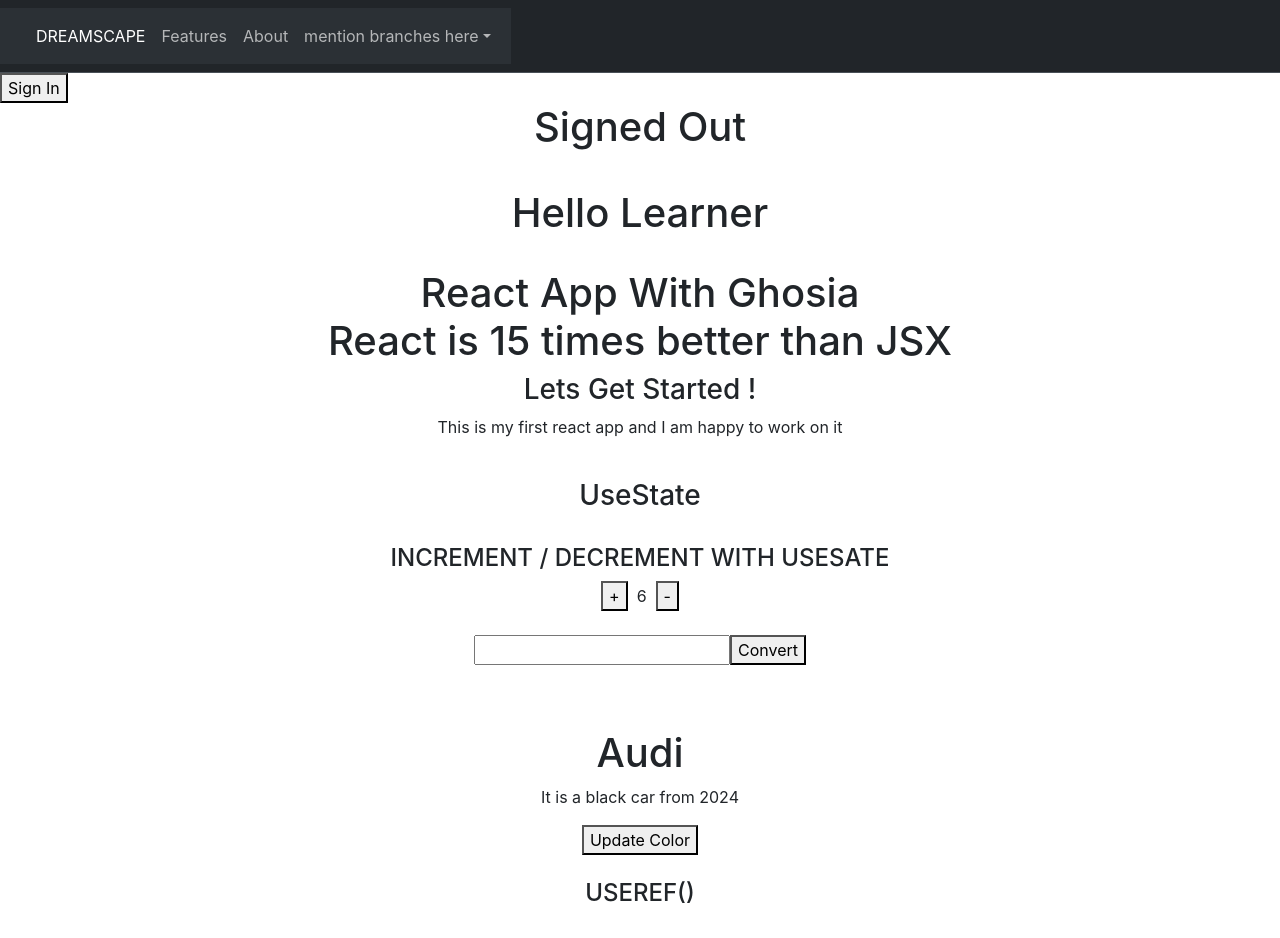
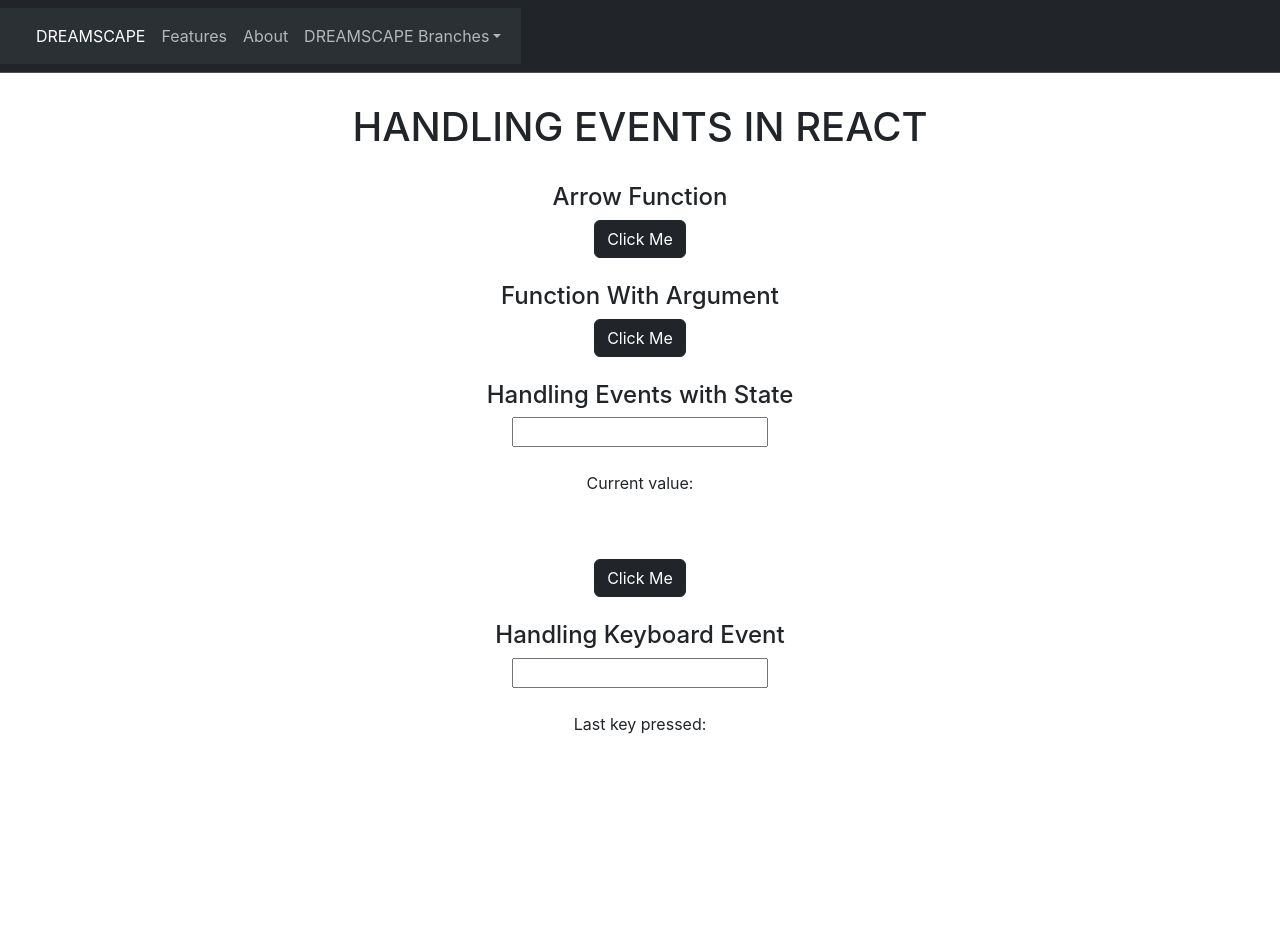
Before and after one commit to ghosiajaved/React, a React (Create React App) app: page / in a window 1280 px wide. Shown: the top 938 px of the page. After the commit the page ends 800 px from the top, so only its background shows below. Built offline with nearby package versions, Linux system fonts and the light colour scheme.

Commit message:
Event Handling In React

```diff
--- a/src/App.css
+++ b/src/App.css
@@ -28,3 +28,8 @@
 .intro{
   text-align: center;
 }
+
+.mouseOver{
+  background-color: black;
+  color: white;
+}
--- a/src/App.js
+++ b/src/App.js
@@ -1,26 +1,40 @@
 
 import './App.css';
-import React, { useEffect, useState } from 'react'
+import React, { useState } from 'react'
 import Navbar from './components/Navbar';
-import State from './components/State';
-import Btn from './components/Btn';
 
-var name = "Learner";
-const x = 5;
-let text = " ";
-if (x >= 5) {
-  text = "Lets Get Started !";
-}
-
-export const Context = React.createContext();
 
 function App() {
 
-  useEffect(() => {
-    console.log("Component Rendered");
-  })
+  const handleClick = () => {
+    alert("WELCOME TO HANDLING EVENTS TUTORIAL");
+  }
 
-  const [signedIn, setSignedIn] = useState(false);
+  const handleMouseOver = () => {
+    alert("Mouse Is Pointed Over Me");
+  }
+
+  function handleClickOp(message) {
+    alert(message);
+  }
+
+  const [inputValue, setInputValue] = useState('');
+
+  function handleChange(e) {
+    setInputValue(e.target.value);
+  }
+
+  function handleClick1(e) {
+    console.log('Event type:', e.type);
+    console.log('Button clicked:', e.target.innerText);
+  }
+
+  const [key, setKey] = useState('');
+
+  function handleKeyDown(event) {
+    setKey(event.key);
+  }
+
 
   return (
 
@@ -28,30 +42,48 @@ function App() {
       {/*  JSX makes it easier to write and add HTML in React.
        JSX converts HTML tags into react elements. */}
 
-      <Context.Provider value={[signedIn, setSignedIn]}>
-        <Navbar title="DREAMSCAPE" home="Home" features="Features" about="About" />
-        <center>
-            <h1>{signedIn ? "Signed In" : "Signed Out"}</h1>
-          </center>
-      </Context.Provider>
+      <Navbar title="DREAMSCAPE" home="Home" features="Features" about="About" branches="DREAMSCAPE Branches" />
 
-        <div className="container" style={{ width: '800px', height: '710px', paddingTop: '30px' }}>
-          <div className='intro'>
-            <h1>Hello {name}</h1><br></br>
-            <h1>React App With Ghosia <br></br>
-              React is {10 + 5} times better than JSX</h1>
-            <h3>{text}</h3>
-            <p>This is my first react app and
-              I am happy to work on it</p>
+      <div className="container" style={{ width: '800px', height: '710px', paddingTop: '30px' }}>
+        <div className='intro'>
+
+          <h1>HANDLING EVENTS IN REACT</h1>
+          <br></br>
+          <div className='clickButton'>
+            <h4>Arrow Function</h4>
+            <button type="button" class="btn btn-dark" onClick={handleClick}>Click Me</button>
+            <br></br><br></br>
+            <h4>Function With Argument</h4>
+            <button type="button" class="btn btn-dark" onClick={() => handleClickOp("Button was clicked!")}>Click Me</button>
           </div>
           <br></br>
+          <h4>Handling Events with State</h4>
+          <input type="text" value={inputValue} onChange={handleChange} /><br></br><br></br>
+          <p>Current value: {inputValue}</p>
+          <br></br><br></br>
+          <button type="button" class="btn btn-dark" onClick={handleClick1}>Click Me</button>
+          <br></br><br></br>
+          <h4>Handling Keyboard Event</h4>
+          <div>
+            <input type="text" onKeyDown={handleKeyDown} />
+            <br></br><br></br>
+            <p>Last key pressed: {key}</p>
+          </div>
 
-          <State />
-          <br></br> <br></br>
+          {/* <div className='mouseOver' onMouseOver={handleMouseOver}>
+            Point Mouse On Me
+            </div> */}
 
 
 
-    </div >
+        </div>
+
+
+
+
+
+
+      </div >
 
 
 
--- a/src/components/Btn.js
+++ /dev/null
@@ -1,16 +0,0 @@
-import React, { useContext, useState } from 'react'
-import { Context } from '../App'
-
-export default function Btn() {
-
-    const [signedIn, setSignedIn] = useContext(Context);
-
-    return (
-        <div>
-            <button onClick={() => setSignedIn(!signedIn)}>
-                {signedIn ? "Sign Out" : "Sign In"}
-            </button>
-
-        </div>
-    );
-}
--- a/src/components/Navbar.js
+++ b/src/components/Navbar.js
@@ -1,6 +1,5 @@
 import React from 'react'
 import PropTypes from 'prop-types'
-import Btn from './Btn'
 
 
 export default function Navbar(props) {
@@ -43,7 +42,7 @@ export default function Navbar(props) {
                 </nav>
             </nav>
 
-            <Btn />
+
 
         </div>
     )
--- a/src/components/State.js
+++ /dev/null
@@ -1,84 +0,0 @@
-import React, { useEffect, useState, useRef, useCallback } from 'react'
-
-export default function State() {
-    // count is the current state and set count allows you to change this current state
-
-    const [count, setcount] = useState(() => {
-        return 6;
-    })
-    function decrement() {
-        // setcount=>{count+1}  incorrect way
-        setcount(prevcount => prevcount - 1)
-    }
-    function increment() {
-        setcount(prevcount => prevcount + 1)
-    }
-
-    const [text, setText] = useState("");
-
-    const upppercase = () => {
-        setText(text.toUpperCase());
-    }
-
-    const [car, setCar] = useState({
-        brand: "Audi",
-        year: "2024",
-        color: "black"
-    });
-    // triple dots used to keep other values same/consistent
-    const updateColor = () => {
-        setCar(previousState => {
-            return { ...previousState, color: "blue" }
-        });
-    }
-
-    useEffect(() => {
-        console.log("Component Updated...");
-
-        return () => {
-            console.log("Component Removed");
-        }
-    }, [count])
-
-    const buttonRef = useRef(null);
-
-    const handleClick = () => {
-      if (buttonRef.current) {
-        console.log("-----Button clicked-----");
-      }
-    };
-
-    const [count1, setcount1] = useState(30);
-    const showcount= useCallback(()=>{    //prevents unnecessary re-rendering of children
-        alert(`Count ${count1}`);
-    },[count1])
-
-    return (
-        <div>
-            <center><h3>UseState</h3>
-                <br></br>
-                <h4>INCREMENT / DECREMENT WITH USESATE</h4>
-                <button onClick={increment}> + </button> &nbsp;
-                <span>{count}</span> &nbsp;
-                <button onClick={decrement}> - </button>
-                <br></br>
-                <br></br>
-                <input type='text' onChange={(e) => setText(e.target.value)}></input>
-                <button onClick={upppercase}>Convert</button>
-                <br></br><br></br>
-                <p>{text}</p>
-                <br></br>
-                <h1>{car.brand}</h1>
-                <p> It is a {car.color} car from {car.year}</p>
-                <button type="button" onClick={updateColor}>Update Color</button>
-                <br></br><br></br>
-                <h4>USEREF()</h4><br></br>
-                <button ref={buttonRef} onClick={handleClick}>Click Me</button>
-                <br></br><br></br>
-                <h4>USECALLBACK()</h4><br></br>
-                <button onClick={showcount}>Click Me</button>
-
-            </center>
-        </div>
-    )
-}
```
